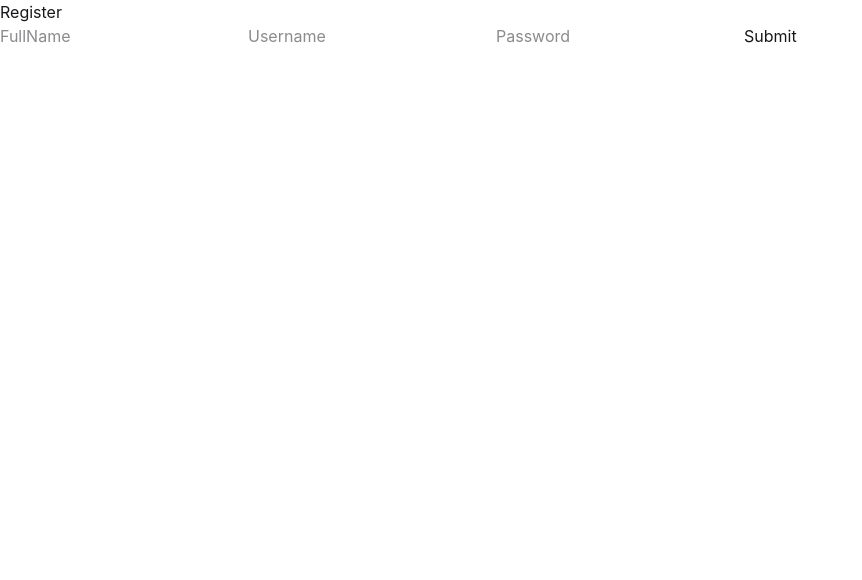
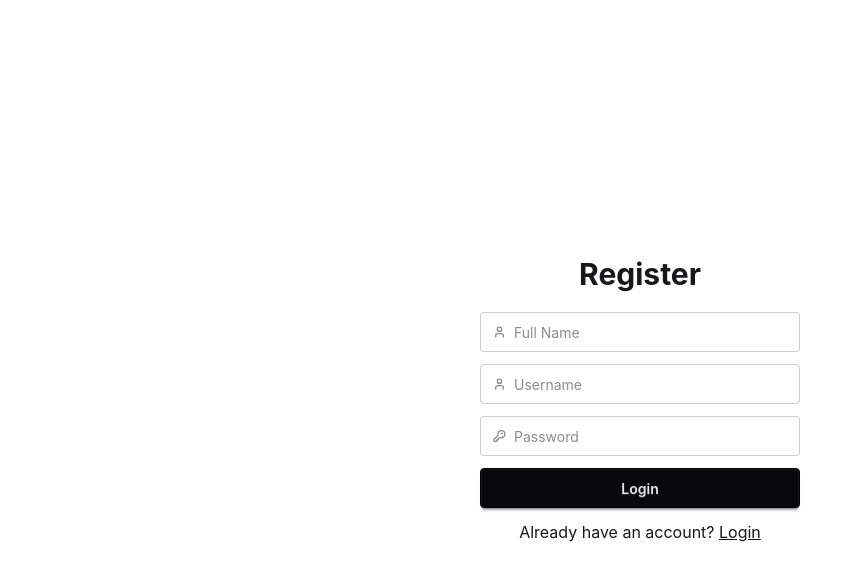
Before and after one commit to pratham-sarankar/gprec-chat-frontend, a React app: page /register in a window 1280 px wide. Shown: the top 580 px of the page, without its empty margins (0-862 px from the left). Built offline with nearby package versions, Linux system fonts and the light colour scheme; the HTML template or start-up script is replaced by a standard one.

Commit message:
Update register page to match the design of login page.

```diff
--- a/src/pages/Register.jsx
+++ b/src/pages/Register.jsx
@@ -1,40 +1,86 @@
-import { useState } from "react";
+import React from 'react'
+import { Link } from 'react-router-dom'
 
 function Register() {
-    const [fullname, setFullName] = useState("");
-    const [username, setUsername] = useState("");
-    const [password, setPassword] = useState("");
-
-    function handleOnClick() {
-        const myHeaders = new Headers();
-        myHeaders.append("Content-Type", "application/json");
-
-        const raw = JSON.stringify({
-            "fullName": fullname,
-            "username": username,
-            "password": password
-        });
-
-        const requestOptions = {
-            method: "POST",
-            headers: myHeaders,
-            body: raw,
-            redirect: "follow"
-        };
-
-        fetch("http://localhost:8080/register", requestOptions)
-            .then((response) => response.text())
-            .then((result) => console.log(result))
-            .catch((error) => console.error(error));
-    }
-
-    return <>
-        <h1>Register</h1>
-        <input type="text" onChange={(e) => { setFullName(e.target.value) }} placeholder="FullName" />
-        <input type="text" onChange={(e) => { setUsername(e.target.value) }} placeholder="Username" />
-        <input type="password" onChange={(e) => { setPassword(e.target.value) }} placeholder="Password" />
-        <button onClick={handleOnClick}>Submit</button>
-    </>
+    return (
+        <>
+            <div className='flex flex-col items-center gap-3 min-h-screen justify-center'>
+                <h1 className='text-3xl font-bold pb-2'>Register</h1>
+                <label className="input validator">
+                    <svg className="h-[1em] opacity-50" xmlns="http://www.w3.org/2000/svg" viewBox="0 0 24 24">
+                        <g
+                            strokeLinejoin="round"
+                            strokeLinecap="round"
+                            strokeWidth="2.5"
+                            fill="none"
+                            stroke="currentColor"
+                        >
+                            <path d="M19 21v-2a4 4 0 0 0-4-4H9a4 4 0 0 0-4 4v2"></path>
+                            <circle cx="12" cy="7" r="4"></circle>
+                        </g>
+                    </svg>
+                    <input
+                        type="text"
+                        required
+                        placeholder="Full Name"
+                        pattern="[A-Za-z][A-Za-z0-9\-]*"
+                        minLength="3"
+                        maxLength="30"
+                        title="Only letters, numbers or dash"
+                    />
+                </label>
+                <label className="input validator">
+                    <svg className="h-[1em] opacity-50" xmlns="http://www.w3.org/2000/svg" viewBox="0 0 24 24">
+                        <g
+                            strokeLinejoin="round"
+                            strokeLinecap="round"
+                            strokeWidth="2.5"
+                            fill="none"
+                            stroke="currentColor"
+                        >
+                            <path d="M19 21v-2a4 4 0 0 0-4-4H9a4 4 0 0 0-4 4v2"></path>
+                            <circle cx="12" cy="7" r="4"></circle>
+                        </g>
+                    </svg>
+                    <input
+                        type="text"
+                        required
+                        placeholder="Username"
+                        pattern="[A-Za-z][A-Za-z0-9\-]*"
+                        minLength="3"
+                        maxLength="30"
+                        title="Only letters, numbers or dash"
+                    />
+                </label>
+                <label className="input validator">
+                    <svg className="h-[1em] opacity-50" xmlns="http://www.w3.org/2000/svg" viewBox="0 0 24 24">
+                        <g
+                            strokeLinejoin="round"
+                            strokeLinecap="round"
+                            strokeWidth="2.5"
+                            fill="none"
+                            stroke="currentColor"
+                        >
+                            <path
+                                d="M2.586 17.414A2 2 0 0 0 2 18.828V21a1 1 0 0 0 1 1h3a1 1 0 0 0 1-1v-1a1 1 0 0 1 1-1h1a1 1 0 0 0 1-1v-1a1 1 0 0 1 1-1h.172a2 2 0 0 0 1.414-.586l.814-.814a6.5 6.5 0 1 0-4-4z"
+                            ></path>
+                            <circle cx="16.5" cy="7.5" r=".5" fill="currentColor"></circle>
+                        </g>
+                    </svg>
+                    <input
+                        type="password"
+                        required
+                        placeholder="Password"
+                        minLength="8"
+                        pattern="(?=.*\d)(?=.*[a-z])(?=.*[A-Z]).{8,}"
+                        title="Must be more than 8 characters, including number, lowercase letter, uppercase letter"
+                    />
+                </label>
+                <button className="btn btn-neutral w-80">Login</button>
+                <p>Already have an account? <Link className='link' to="/login">Login</Link></p>
+            </div>
+        </>
+    )
 }
 
-export default Register;
+export default Register
```
